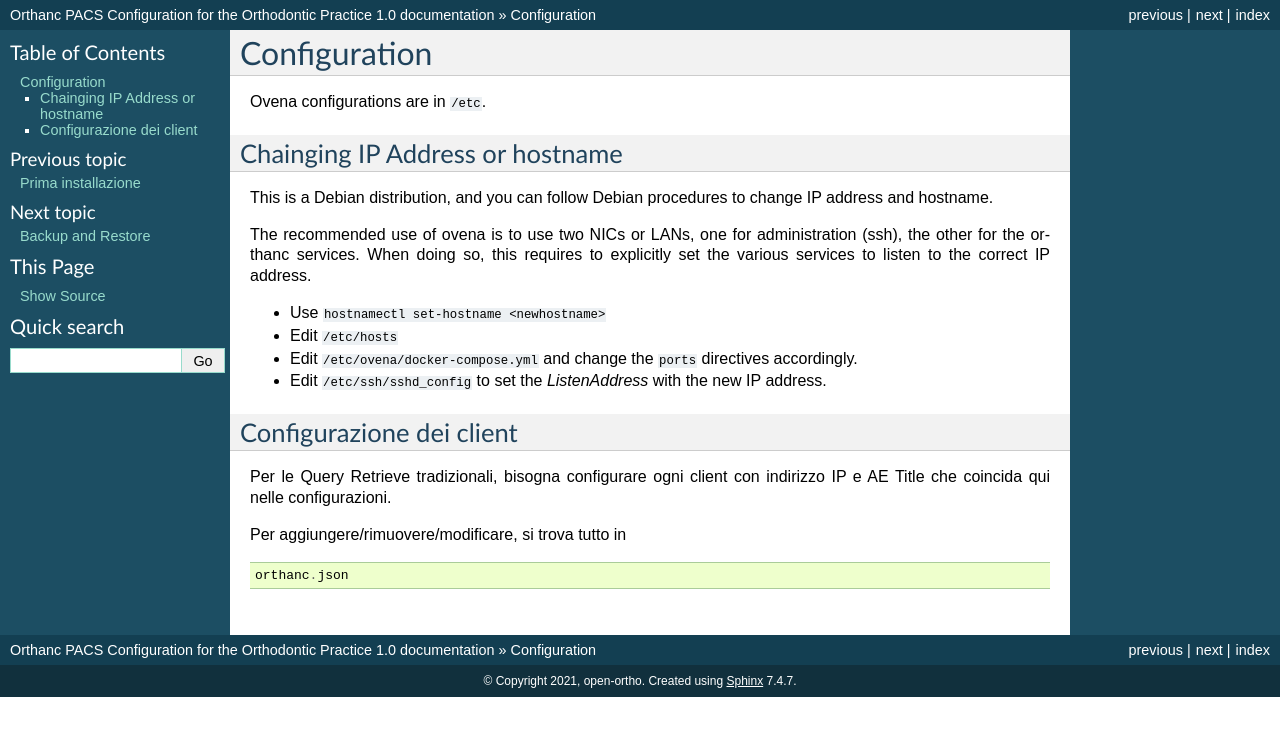
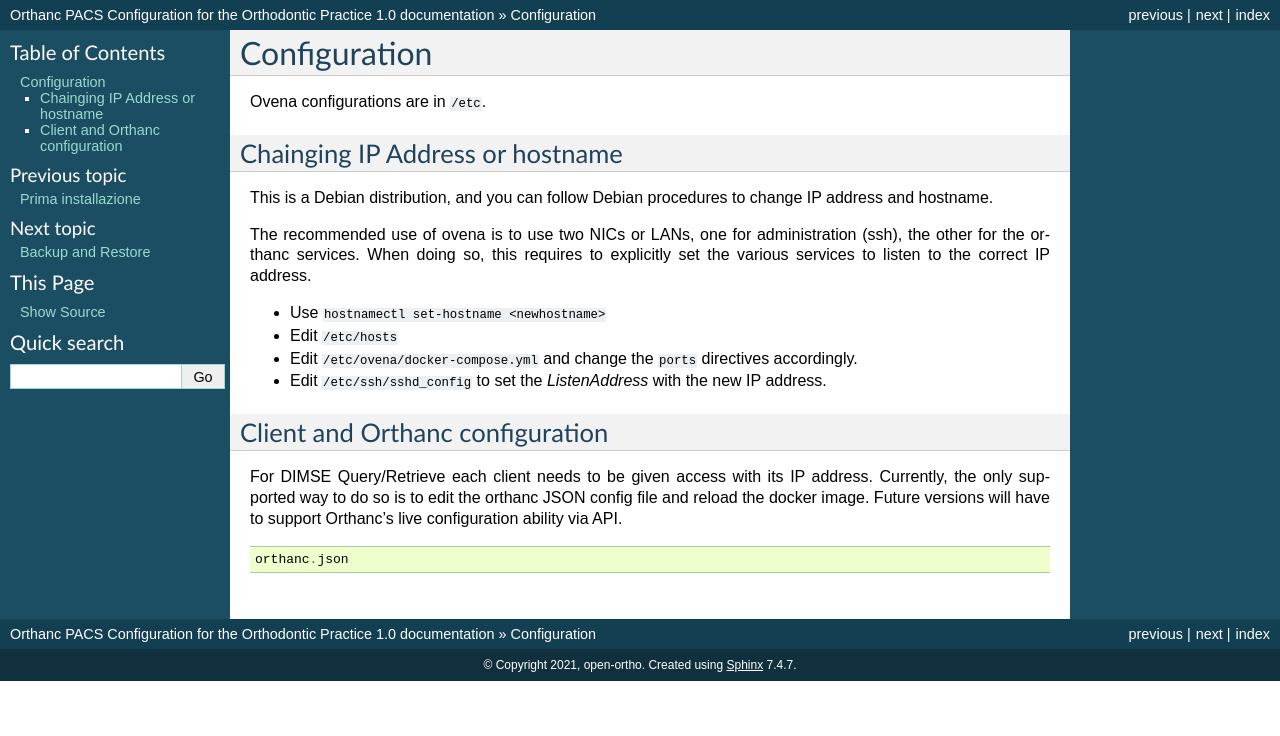
Before and after one commit to open-ortho/ovna, a Sphinx documentation site: the page built from source/configuration.rst, in a window 1280 px wide. Shown: the top 736 px of the page. Built offline with Sphinx 7.4.7, drawn with Linux system fonts in a browser that asks for light colours.

Commit message:
Translate client configuration.

```diff
--- a/source/configuration.rst
+++ b/source/configuration.rst
@@ -16,13 +16,10 @@
 * Edit :code:`/etc/ovena/docker-compose.yml` and change the :code:`ports` directives accordingly.
 * Edit :code:`/etc/ssh/sshd_config` to set the `ListenAddress` with the new IP address.
 
-Configurazione dei client
--------------------------
+Client and Orthanc configuration
+--------------------------------
 
-Per le Query Retrieve tradizionali, bisogna configurare ogni client con
-indirizzo IP e AE Title che coincida qui nelle configurazioni.
-
-Per aggiungere/rimuovere/modificare, si trova tutto in
+For DIMSE Query/Retrieve each client needs to be given access with its IP address. Currently, the only supported way to do so is to edit the orthanc JSON config file and reload the docker image. Future versions will have to support Orthanc's live configuration ability via API.
 
 .. code-block::
 
```
